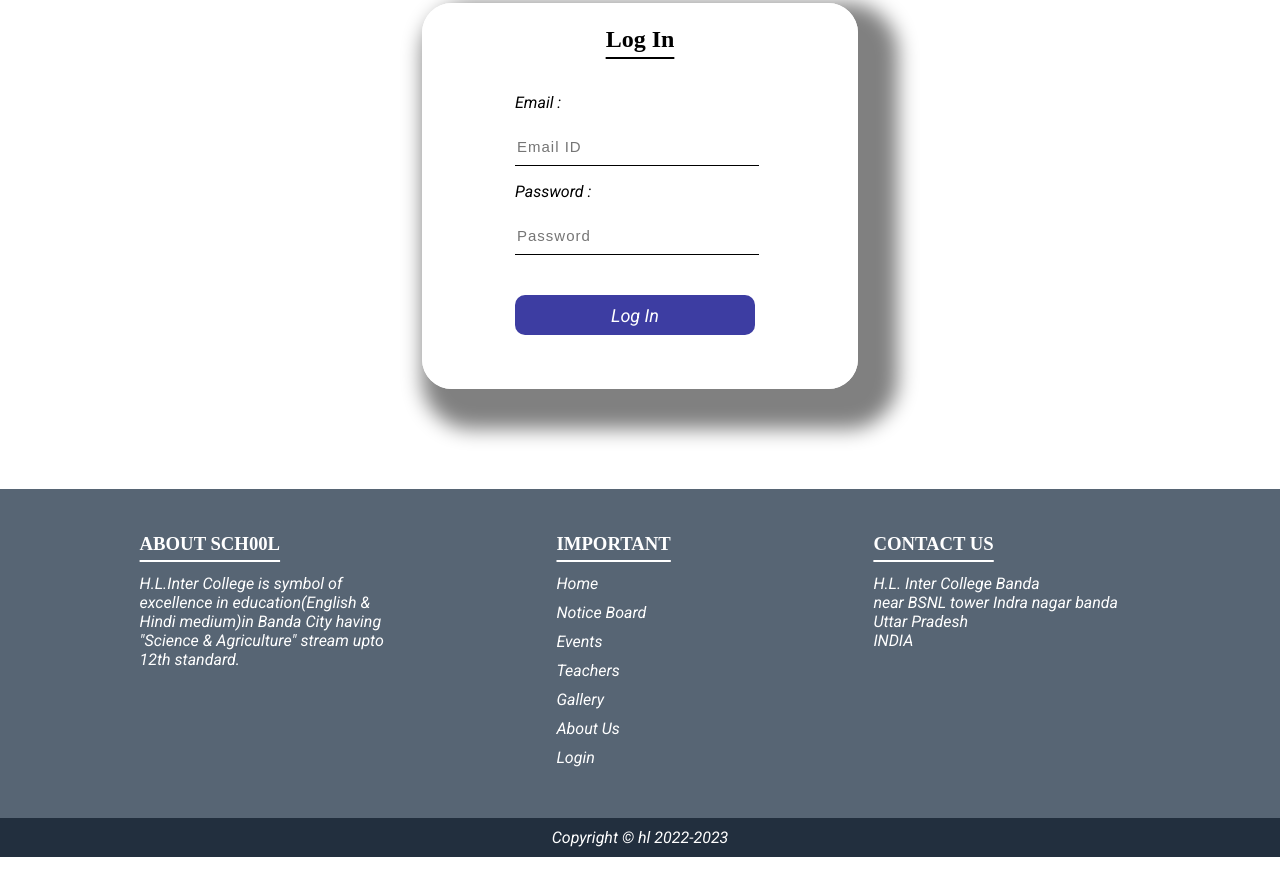
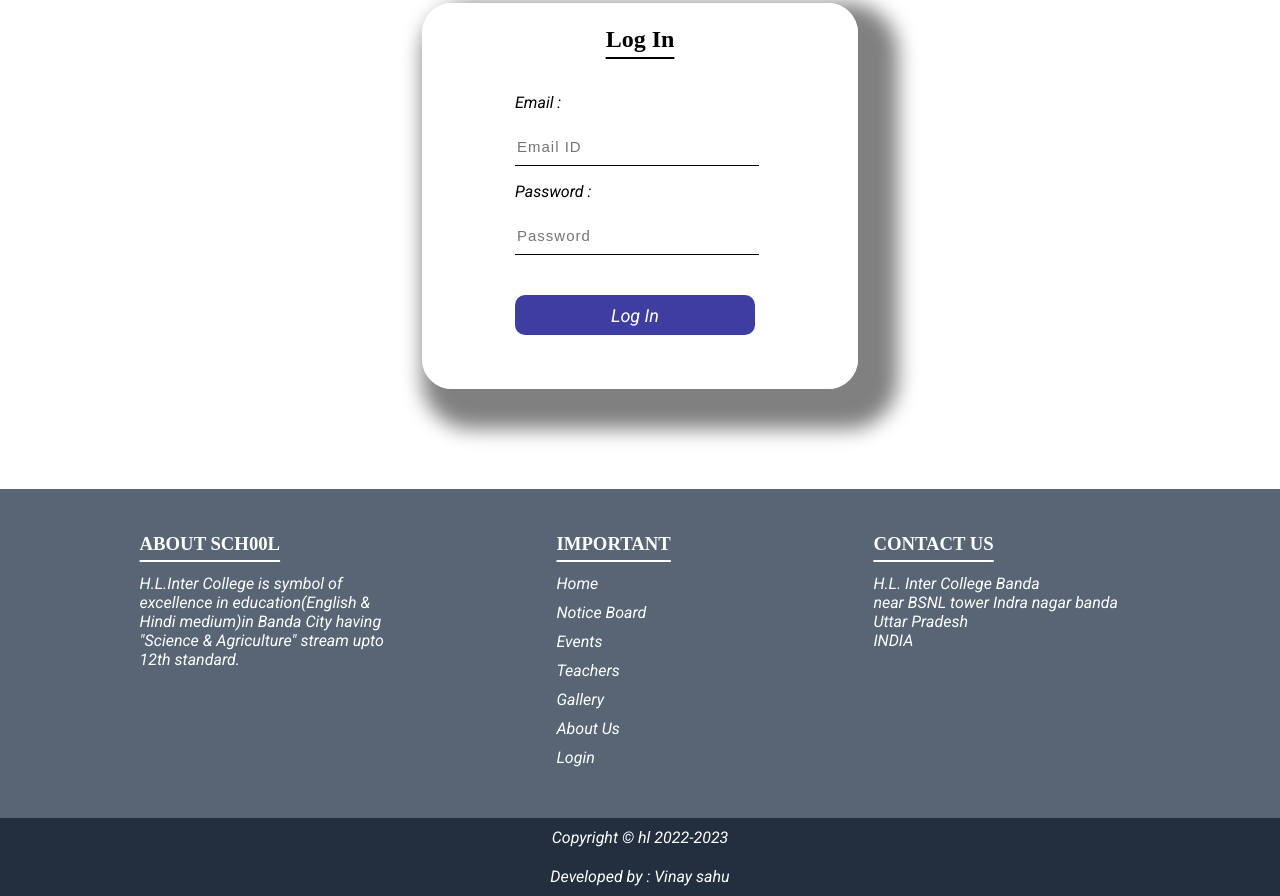
Before and after one commit to mrvinaysahu/HLIC-Web, a plain HTML site: page login.html in a window 1280 px wide. Shown: the part 331-1227 px from the top of the page. Before the commit the page ends 1188 px from the top, so only its background shows below. Drawn offline with Linux system fonts and the light colour scheme.

Commit message:
Update login.html

```diff
--- a/login.html
+++ b/login.html
@@ -123,6 +123,7 @@
 
         </div>
         <div id="copyright">Copyright &copy; hl 2022-2023</div>
+        <div id="copyright">Developed by : Vinay sahu</div>
     </footer>
 </div>
     <!--script-->
```
